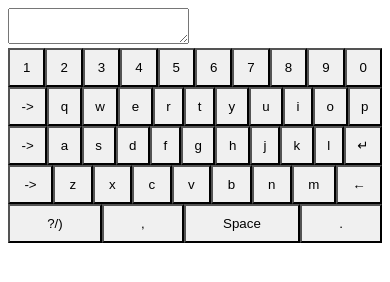
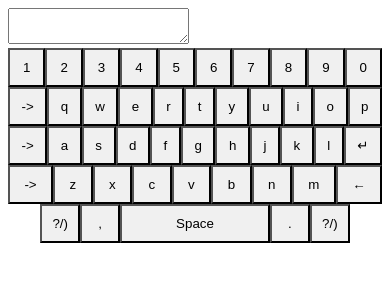
Before and after one commit to pesto-students/virtual_keyboardapp-Imagine-Me, a plain HTML site: page Project_VirtualKeyboard/index.html in a window 390 px wide. Drawn offline with Linux system fonts and the light colour scheme.

Commit message:
Some changes for the layout added

```diff
--- a/Project_VirtualKeyboard/src/css/style.css
+++ b/Project_VirtualKeyboard/src/css/style.css
@@ -1,6 +1,8 @@
 .keys {
     display: grid;
-    text-align: center;
+}
+.keys:last-child{
+    justify-content: center;
 }
 
 .keys>button {
--- a/Project_VirtualKeyboard/src/js/seed/keySeed.js
+++ b/Project_VirtualKeyboard/src/js/seed/keySeed.js
@@ -334,22 +334,33 @@ const keys = [
         "0": {
             value: "?/)",
             width: "6.5%",
+            mobileWidth: "40px",
             charCode: 'symbols',
             isMobile: true
         },
         "2": {
             value: ",",
+            mobileWidth: "40px",
             width: "6.5%",
             isMobile: true
         },
         "3": {
             value: "Space",
-            width: "30%",
+            width: "40%",
+            mobileWidth: "40%",
             charCode: ' '
         },
         "4": {
             value: ".",
             width: "6.5%",
+            mobileWidth: "40px",
+            isMobile: true
+        },
+        "5": {
+            value: "?/)",
+            width: "6.5%",
+            mobileWidth: "40px",
+            charCode: 'symbols',
             isMobile: true
         },
     }
@@ -357,144 +368,124 @@ const keys = [
 
 
 let symbolKeys = [
-    // {
-    //     "1": {
-    //         value: "1",
-    //         width: "6.5%",
-    //     },
-    //     "2": {
-    //         value: "2",
-    //         width: "6.5%",
-    //     },
-    //     "3": {
-    //         value: "3",
-    //         width: "6.5%",
-    //     },
-    //     "4": {
-    //         value: "4",
-    //         width: "6.5%",
-    //     },
-    //     "5": {
-    //         value: "5",
-    //         width: "6.5%",
-    //     },
-    //     "6": {
-    //         value: "6",
-    //         width: "6.5%",
-    //     },
-    //     "7": {
-    //         value: "7",
-    //         width: "6.5%",
-    //     },
-    //     "8": {
-    //         value: "8",
-    //         width: "6.5%",
-    //     },
-    //     "9": {
-    //         value: "9",
-    //         width: "6.5%",
-    //     },
-    //     "10": {
-    //         value: "0",
-    //         width: "6.5%",
-    //     },
-    // },
     {
         "1": {
             value: "@",
             width: "6.5%",
+            mobileWidth: "auto",
         },
         "2": {
             value: "#",
-            width: "6.5%",
+            mobileWidth: "40px",
         },
         "3": {
             value: "$",
             width: "6.5%",
+            mobileWidth: "40px"
         },
         "4": {
             value: "%",
             width: "6.5%",
+            mobileWidth: "40px"
         },
         "5": {
             value: "^",
             width: "6.5%",
+            mobileWidth: "40px"
         },
         "6": {
             value: "&",
             width: "6.5%",
+            mobileWidth: "40px"
         },
         "7": {
             value: "(",
             width: "6.5%",
+            mobileWidth: "40px"
         },
         "8": {
             value: ")",
             width: "6.5%",
+            mobileWidth: "auto"
         },
     },
     {
         "1": {
             value: "!",
             width: "6.5%",
+            mobileWidth: "auto"
         },
         "2": {
             value: "~",
             width: "6.5%",
+            mobileWidth: "40px"
         },
         "3": {
             value: "`",
             width: "6.5%",
+            mobileWidth: "40px"
         },
         "4": {
             value: "-",
             width: "6.5%",
+            mobileWidth: "40px"
         },
         "5": {
             value: "_",
             width: "6.5%",
+            mobileWidth: "40px"
         },
         "6": {
             value: "=",
             width: "6.5%",
+            mobileWidth: "40px"
         },
         "7": {
             value: "+",
             width: "6.5%",
+            mobileWidth: "40px"
         },
         "8": {
             value: "\\",
             width: "6.5%",
+            mobileWidth: "auto"
         },
     },
     {
         "1": {
             value: "{",
             width: "6.5%",
+            mobileWidth: "auto"
         },
         "2": {
             value: "}",
             width: "6.5%",
+            mobileWidth: "40px"
         },
         "3": {
             value: "[",
             width: "6.5%",
+            mobileWidth: "40px"
         },
         "4": {
             value: "]",
             width: "6.5%",
+            mobileWidth: "40px"
         },
         "5": {
             value: "|",
             width: "6.5%",
+            mobileWidth: "40px"
         },
         "7": {
             value: ":",
             width: "6.5%",
+            mobileWidth: "40px"
         },
         "8": {
             value: ";",
             width: "6.5%",
+            mobileWidth: "40px"
         },
         "9": {
             value: "Enter",
@@ -511,22 +502,27 @@ let symbolKeys = [
         "2": {
             value: "\"",
             width: "6.5%",
+            mobileWidth: "40px"
         },
         "3": {
             value: "<",
             width: "6.5%",
+            mobileWidth: "40px"
         },
         "4": {
             value: ">",
             width: "6.5%",
+            mobileWidth: "40px"
         },
         "5": {
             value: "?",
             width: "6.5%",
+            mobileWidth: "40px"
         },
         "6": {
             value: "?",
             width: "6.5%",
+            mobileWidth: "40px"
         },
         "7": {
             value: "Backspace",
@@ -540,13 +536,23 @@ let symbolKeys = [
         "0": {
             value: "aA",
             width: "6.5%",
+            mobileWidth: "40px",
             charCode: 'symbols',
             isMobile: true
         },
         "1": {
             value: "Space",
             width: "30%",
+
+            mobileWidth: "30%",
             charCode: ' '
+        },
+        "2": {
+            value: "aA",
+            width: "6.5%",
+            mobileWidth: "40px",
+            charCode: 'symbols',
+            isMobile: true
         },
     }
 ]
```
